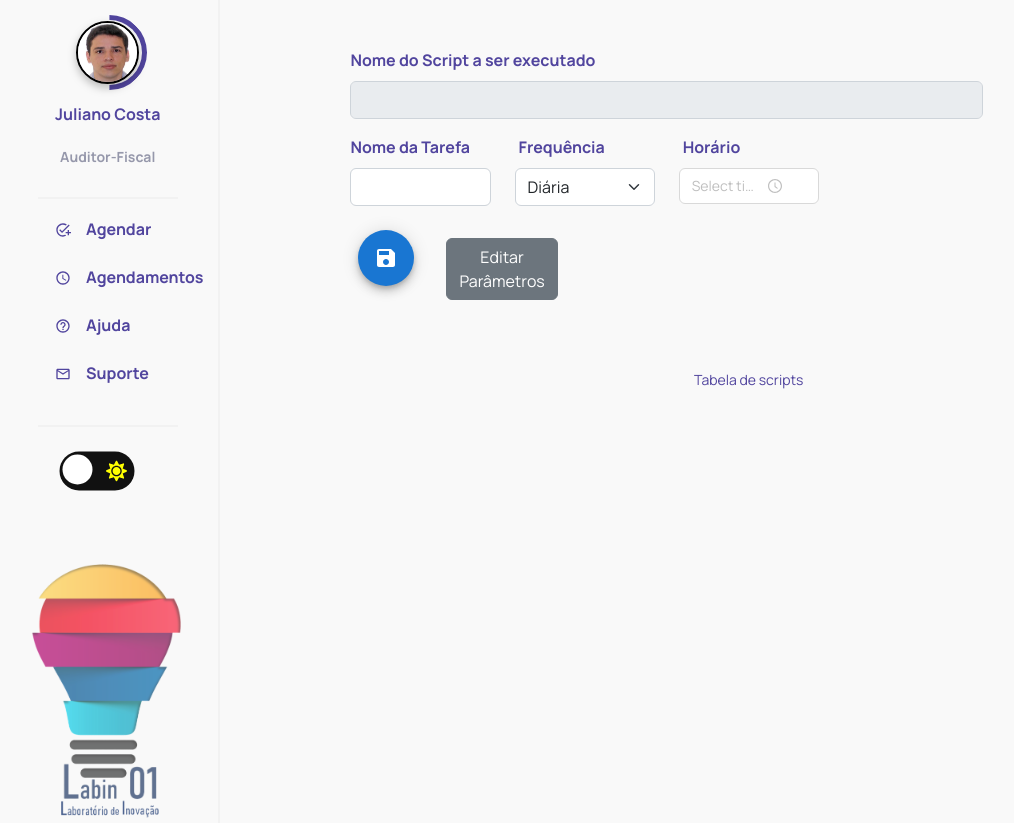
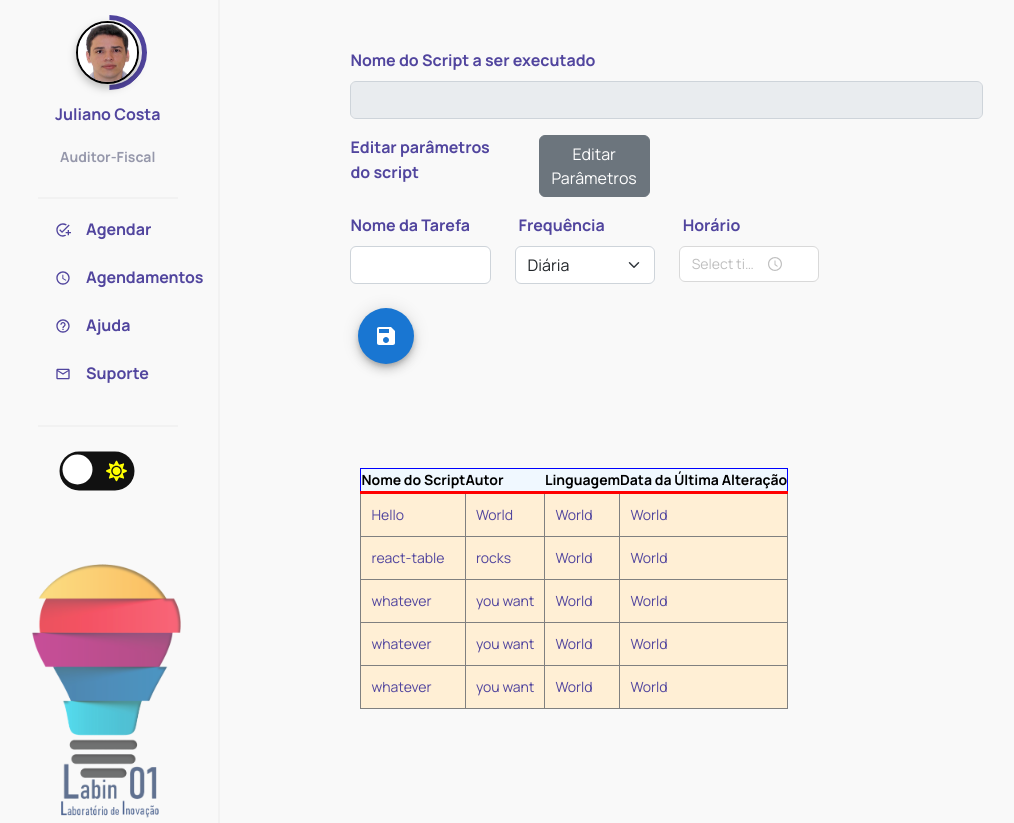
Before and after one commit to julianohcosta/script-scheduler, a React (Create React App) app: page / in a window 1280 px wide. Both pictures are taken after a click on the item "Agendar". Shown: the whole page, without its empty margins (3-1017 px from the left). Built offline with nearby package versions, Linux system fonts and the light colour scheme.

Commit message:
Edit button fix

```diff
--- /dev/null
+++ b/src/components/tables/AgendarScriptTable.jsx
@@ -0,0 +1,127 @@
+import {useTable} from 'react-table'
+import {useMemo} from "react";
+import Row from 'react-bootstrap/Row';
+import Col from 'react-bootstrap/Col';
+
+const AgendarScriptTable = () => {
+  const data = useMemo(
+    () => [
+      {
+        col1: 'Hello',
+        col2: 'World',
+        col3: 'World',
+        col4: 'World',
+      },
+      {
+        col1: 'react-table',
+        col2: 'rocks',
+        col3: 'World',
+        col4: 'World',
+      },
+      {
+        col1: 'whatever',
+        col2: 'you want',
+        col3: 'World',
+        col4: 'World',
+      },
+      {
+        col1: 'whatever',
+        col2: 'you want',
+        col3: 'World',
+        col4: 'World',
+      },
+      {
+        col1: 'whatever',
+        col2: 'you want',
+        col3: 'World',
+        col4: 'World',
+      },
+    ],
+    []
+  )
+
+  const columns = useMemo(
+    () => [
+      {
+        Header: 'Nome do Script',
+        accessor: 'col1', // accessor is the "key" in the data
+      },
+      {
+        Header: 'Autor',
+        accessor: 'col2',
+      },
+      {
+        Header: 'Linguagem',
+        accessor: 'col3',
+      },
+      {
+        Header: 'Data da Última Alteração',
+        accessor: 'col4',
+      },
+    ],
+    []
+  )
+
+  const {
+    getTableProps,
+    getTableBodyProps,
+    headerGroups,
+    rows,
+    prepareRow,
+  } = useTable({columns, data})
+
+  return (
+    <Row className="mb-3 m-lg-5 m-md-5">
+      <Col sm='1'/>
+      <Col sm='10'>
+        <table {...getTableProps()} style={{border: 'solid 1px blue'}}>
+          <thead>
+          {headerGroups.map(headerGroup => (
+            <tr {...headerGroup.getHeaderGroupProps()}>
+              {headerGroup.headers.map(column => (
+                <th
+                  {...column.getHeaderProps()}
+                  style={{
+                    borderBottom: 'solid 3px red',
+                    background: 'aliceblue',
+                    color: 'black',
+                    fontWeight: 'bold',
+                  }}
+                >
+                  {column.render('Header')}
+                </th>
+              ))}
+            </tr>
+          ))}
+          </thead>
+          <tbody {...getTableBodyProps()}>
+          {rows.map(row => {
+            prepareRow(row)
+            return (
+              <tr {...row.getRowProps()}>
+                {row.cells.map(cell => {
+                  return (
+                    <td
+                      {...cell.getCellProps()}
+                      style={{
+                        padding: '10px',
+                        border: 'solid 1px gray',
+                        background: 'papayawhip',
+                      }}
+                    >
+                      {cell.render('Cell')}
+                    </td>
+                  )
+                })}
+              </tr>
+            )
+          })}
+          </tbody>
+        </table>
+      </Col>
+      <Col sm='1'/>
+    </Row>
+  )
+}
+
+export default AgendarScriptTable;
--- a/src/pages/Agendar.jsx
+++ b/src/pages/Agendar.jsx
@@ -10,6 +10,7 @@ import Semanal from "./components/Semanal";
 import Mensal from "./components/Mensal";
 import SaveButton from "../components/UI/SaveButton";
 import './Agendar.css'
+import AgendarScriptTable from "../components/tables/AgendarScriptTable";
 
 
 const FREQUENCIA = {
@@ -62,6 +63,25 @@ const Agendar = () => {
                             <Form.Control type="text" disabled/>
                         </Col>
                     </Form.Group>
+                    <Form.Group  as={Row} className="mb-3" controlId="formEdtScript">
+                        <Col sm="1"/>
+                        <Col sm="2">
+                            <Form.Label>Editar parâmetros do script</Form.Label>
+                        </Col>
+                        <Col sm="2">
+                            <OverlayTrigger
+                              placement="bottom"
+                              delay={{show: 250, hide: 400}}
+                              overlay={(props) => renderTooltip(props, 'Este script não possui parâmetros')}
+                              defaultShow={false}
+                            >
+                                <Button variant="secondary" type="submit" onClick={onEditParams} className='mx-4'>
+                                    Editar Parâmetros
+                                </Button>
+                            </OverlayTrigger>
+                        </Col>
+
+                    </Form.Group>
                     <Form.Group as={Row} className="mb-3" controlId="formScriptOptions">
                         <Col sm="1"/>
 
@@ -87,27 +107,13 @@ const Agendar = () => {
                                 <span className='mx-0'>
                                     <SaveButton/>
                                 </span>
-                                <span className='my-3'>
-                                    <OverlayTrigger
-                                        placement="bottom"
-                                        delay={{show: 250, hide: 400}}
-                                        overlay={(props) => renderTooltip(props, 'Este script não possui parâmetros')}
-                                        defaultShow={false}
-                                    >
-                                    <Button variant="secondary" type="submit" onClick={onEditParams} className='mx-4'>
-                                        Editar Parâmetros
-                                    </Button>
-                                </OverlayTrigger>
-                                </span>
                             </div>
                         </Col>
                     </Form.Group>
                 </Form>
             </div>
             <div className='container-agendar--table'>
-                <p>
-                    Tabela de scripts
-                </p>
+                <AgendarScriptTable/>
             </div>
         </div>
     )
```
